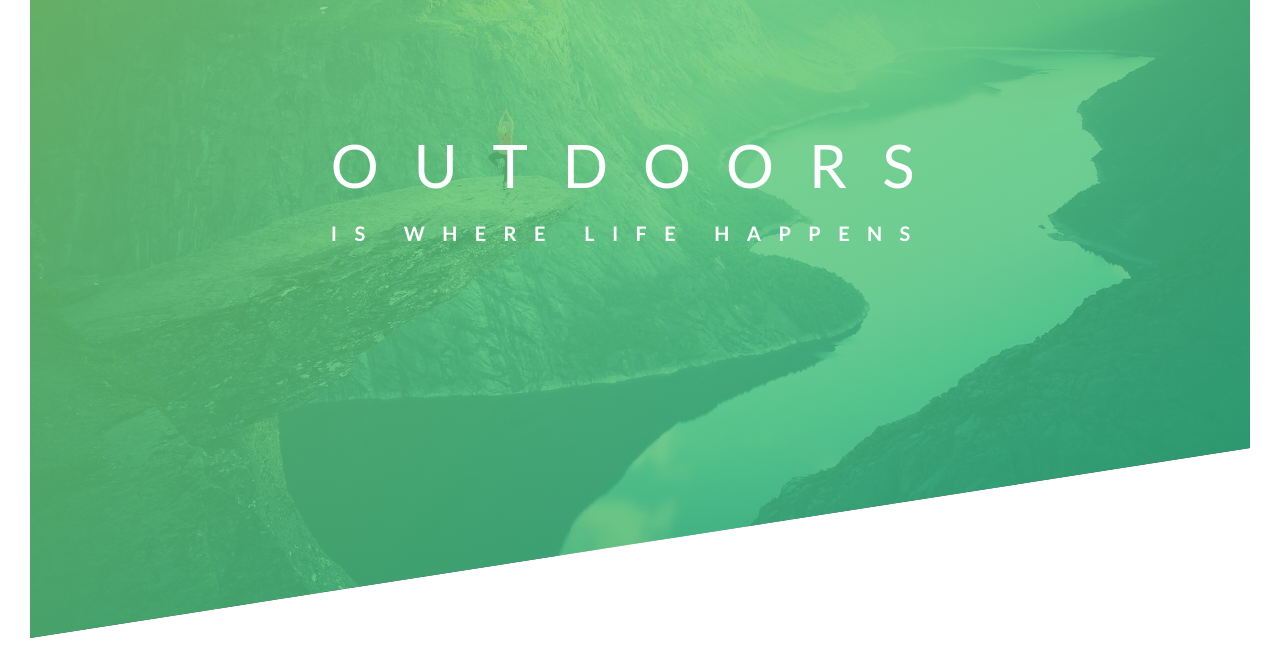
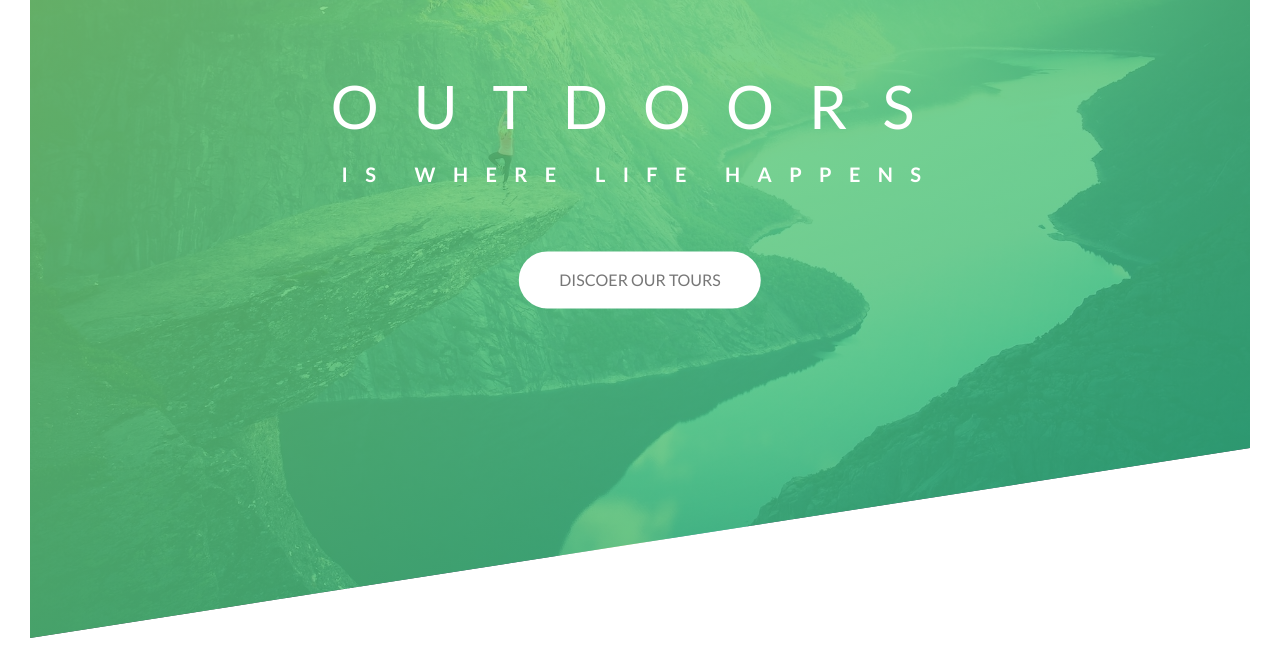
Before and after one commit to augustoqa/natours-css, a plain HTML site: page index.html in a window 1280 px wide. Shown: the part 152-820 px from the top of the page. Drawn offline with Linux system fonts and the light colour scheme.

Commit message:
Add button to hero section

```diff
--- a/css/style.css
+++ b/css/style.css
@@ -49,6 +49,7 @@ body {
 	top: 40%;
 	left: 50%;
 	transform: translate(-50%, -50%);
+	text-align: center;
 }
 
 .heading-primary {
@@ -56,6 +57,7 @@ body {
 	text-transform: uppercase;
 
 	backface-visibility: hidden;
+	margin-bottom: 60px;
 }
 
 .heading-primary-main {
@@ -114,3 +116,28 @@ body {
 		transform: translate(0);
 	}
 }
+
+.btn:link,
+.btn:visited {
+	text-transform: uppercase;
+	text-decoration: none;
+	padding: 15px 40px;
+	display: inline-block;
+	border-radius: 100px;
+	transition: all .2s;
+}
+
+.btn:hover {
+	transform: translateY(-3px);
+	box-shadow: 0 10px 20px rgba(0,0,0,.2);
+}
+
+.btn:active {
+	transform: translateY(-1px);
+	box-shadow: 0 5px 10px rgba(0,0,0,.2);
+}
+
+.btn-white {
+	background-color: #fff;
+	color: #777;
+}
--- a/index.html
+++ b/index.html
@@ -22,6 +22,8 @@
 				<span class="heading-primary-main">Outdoors</span>
 				<span class="heading-primary-sub">is where life happens</span>
 			</h1>
+
+			<a href="#" class="btn btn-white">Discoer our tours</a>
 		</div>
 	</header>
 </body>
```
